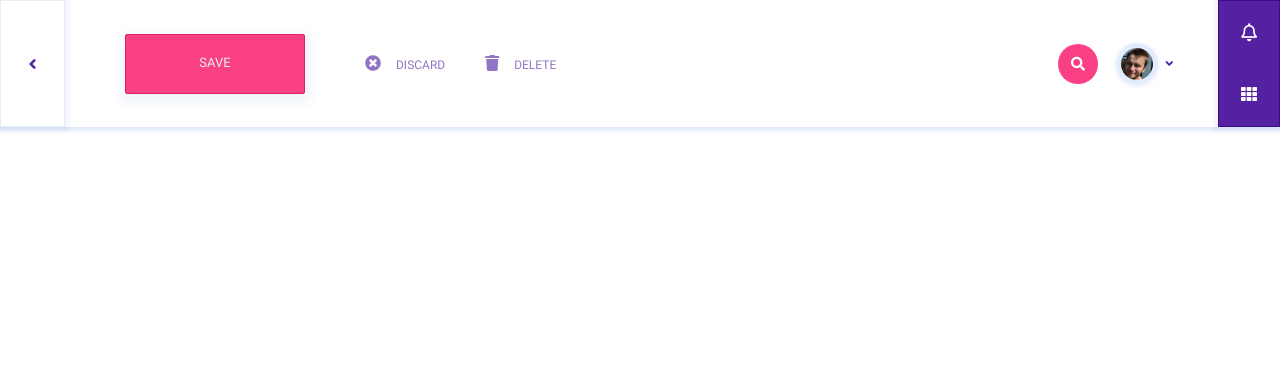
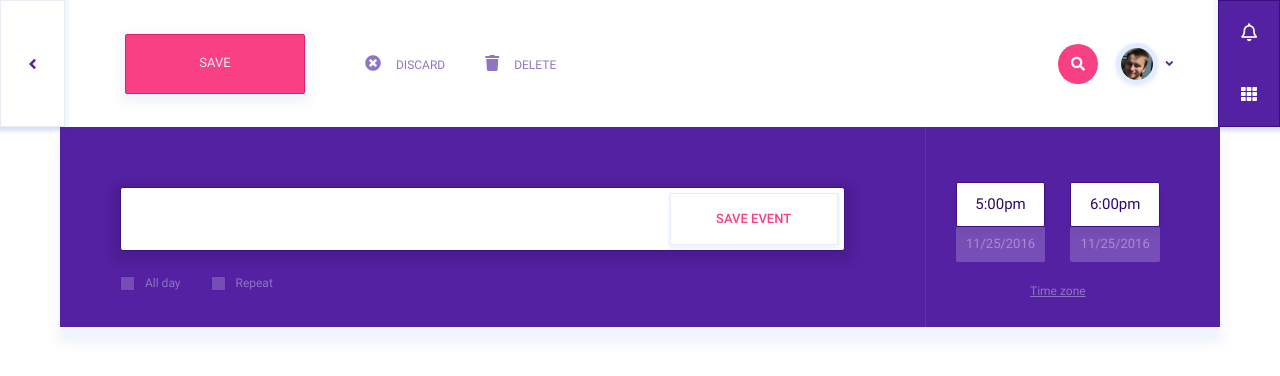
Before and after one commit to ShockwaVee/bornfight-assignment, a Vue app: page / in a window 1280 px wide. Shown: the top 376 px of the page. Built offline with nearby package versions, Linux system fonts and the light colour scheme.

Commit message:
Implement general information of event in form

```diff
--- a/src/App.vue
+++ b/src/App.vue
@@ -1,16 +1,19 @@
 <template>
   <div id="app">
     <Header></Header>
+    <MeetupForm></MeetupForm>
   </div>
 </template>
 
 <script>
 import Header from './components/Header/Header.vue'
+import MeetupForm from './components/MeetupForm/MeetupForm.vue'
 
 export default {
   name: 'App',
   components: {
-    Header
+    Header,
+    MeetupForm
   }
 }
 </script>
--- /dev/null
+++ b/src/components/MeetupForm/GeneralInfo.vue
@@ -0,0 +1,43 @@
+<template>
+  <div class="general-info">
+    <div class="event-name">
+      <div class="input-container">
+        <input type="text">
+        <button>Save event</button>
+      </div>
+      <div class="checkbox-container">
+        <label class="container">
+          <input type="checkbox">
+          <span class="checkmark"></span>
+          All day
+        </label>
+        <label class="container">
+          <input type="checkbox">
+          <span class="checkmark"></span>
+          Repeat
+        </label>
+      </div>
+    </div>
+    <div class="event-time">
+      <div class="starting-time">
+        <div class="time"><span>5:00pm</span></div>
+        <div class="date"><span>11/25/2016</span></div>
+      </div>
+      <div class="ending-time">
+        <div class="time"><span>6:00pm</span></div>
+        <div class="date"><span>11/25/2016</span></div>
+      </div>
+      <a href="#">Time zone</a>
+    </div>
+  </div>
+</template>
+
+<script>
+export default {
+  name: 'GeneralInfo'
+}
+</script>
+
+<style scoped>
+
+</style>
--- /dev/null
+++ b/src/components/MeetupForm/MeetupForm.vue
@@ -0,0 +1,17 @@
+<template>
+  <form id="meetup-form">
+    <GeneralInfo></GeneralInfo>
+  </form>
+</template>
+
+<script>
+import GeneralInfo from './GeneralInfo'
+export default {
+  name: 'MeetupForm',
+  components: {GeneralInfo}
+}
+</script>
+
+<style scoped>
+
+</style>
--- a/src/styles/_fonts.scss
+++ b/src/styles/_fonts.scss
@@ -4,3 +4,17 @@
   font-weight: normal;
   font-style: normal;
 }
+
+@font-face {
+  font-family: 'RobotoMedium';
+  src: url('../assets/fonts/Roboto-Medium.ttf');
+  font-weight: 500;
+  font-style: normal;
+}
+
+@font-face {
+  font-family: 'RobotoLight';
+  src: url('../assets/fonts/Roboto-Light.ttf');
+  font-weight: 300;
+  font-style: normal;
+}
--- /dev/null
+++ b/src/styles/_global.scss
@@ -0,0 +1,3 @@
+*{
+  font-family: RobotoRegular, sans-serif;
+}
--- a/src/styles/_header.scss
+++ b/src/styles/_header.scss
@@ -2,7 +2,6 @@ header{
   display: flex;
   height: 127px;
   box-shadow: 0 0 4px 4px #004ec21f;
-  font-family: RobotoRegular, serif;
   .back-button{
     display: flex;
     width: 63px;
--- /dev/null
+++ b/src/styles/_meetup-form.scss
@@ -0,0 +1,129 @@
+#meetup-form {
+  padding: 0 60px;
+  .general-info {
+    width: 100%;
+    height: 200px;
+    background: $primary-color;
+    display: flex;
+    padding: 0 60px;
+    box-sizing: border-box;
+    box-shadow: 0 14px 10px 3px #004ec20f;
+    .event-name {
+      width: 78%;
+      border-right: 1px solid #6730bc;
+      padding: 60px 80px 11px 0;
+      display: flex;
+      flex-wrap: wrap;
+      .input-container {
+        display: flex;
+        width: 100%;
+        height: 64px;
+        padding: 5px 6px 5px 0;
+        align-items: center;
+        background: white;
+        box-sizing: border-box;
+        border-radius: 3px;
+        box-shadow: 0 4px 9px 8px #11012921;
+        border: 1px solid #3c1081;
+        input {
+          width: calc(100% - 175px);
+          height: 100%;
+          border: none;
+          padding: 0 0 0 30px;
+          font-family: RobotoLight, sans-serif;
+          color: #47109b;
+          font-size: 20px;
+          letter-spacing: 0.0015em;
+        }
+        button {
+          width: 175px;
+          height: 100%;
+          border: 1px solid #e7ecf5;
+          background: white;
+          font-family: RobotoMedium, sans-serif;
+          text-transform: uppercase;
+          font-size: 13px;
+          color: $secondary-color;
+          box-shadow: 0 2px 2px 2px #134fd70f;
+          border-radius: 2px;
+          cursor: pointer;
+        }
+      }
+      .checkbox-container {
+        display: flex;
+        height: 25px;
+        color: #9274c5;
+        font-size: 12px;
+        .container {
+          display: flex;
+          cursor: pointer;
+          align-items: center;
+          margin-right: 30px;
+          &:hover input ~ .checkmark {
+            background-color: #9a82bd;
+          }
+          .checkmark {
+            height: 13px;
+            width: 13px;
+            display: inline-block;
+            background-color: #764db4;
+            margin-right: 10px;
+            border: 1px solid #501e9c;
+          }
+          input {
+            display: none;
+            &:checked ~ .checkmark {
+              background-color: white;
+            }
+          }
+        }
+      }
+    }
+    .event-time {
+      width: 22%;
+      padding: 55px 0 5px 30px;
+      display: flex;
+      flex-wrap: wrap;
+      justify-content: center;
+      .starting-time, .ending-time{
+        width: calc(50% - 12.5px);
+        display: flex;
+        flex-direction: column;
+      }
+      .starting-time{
+        margin-right: 25px;
+      }
+      .date{
+        display: flex;
+        justify-content: center;
+        align-items: center;
+        height: 35px;
+        width: 100%;
+        background: #774eb5;
+        font-size: 13px;
+        color: #a78cd5;
+        border-radius: 2px;
+      }
+      .time{
+        display: flex;
+        box-sizing: border-box;
+        font-family: RobotoMedium, sans-serif;
+        justify-content: center;
+        align-items: center;
+        background: white;
+        height: 45px;
+        width: 100%;
+        color: #2f0969;
+        border: 1px solid #3c1081;
+        border-radius: 2px;
+        box-shadow: 0 6px 6px -1px #0b28400f;
+        z-index: 1;
+        font-size: 15px;
+      }
+      a{
+        font-size: 12px;
+        color: #9274c5;
+      }
+    }
+  }
+}
--- a/src/styles/base.scss
+++ b/src/styles/base.scss
@@ -2,3 +2,5 @@
 @import "normalize";
 @import "fonts";
 @import "header";
+@import "meetup-form";
+@import "global";
```
Also changed, not shown: src/assets/fonts/Roboto-Light.ttf (added), src/assets/fonts/Roboto-Medium.ttf (added).
